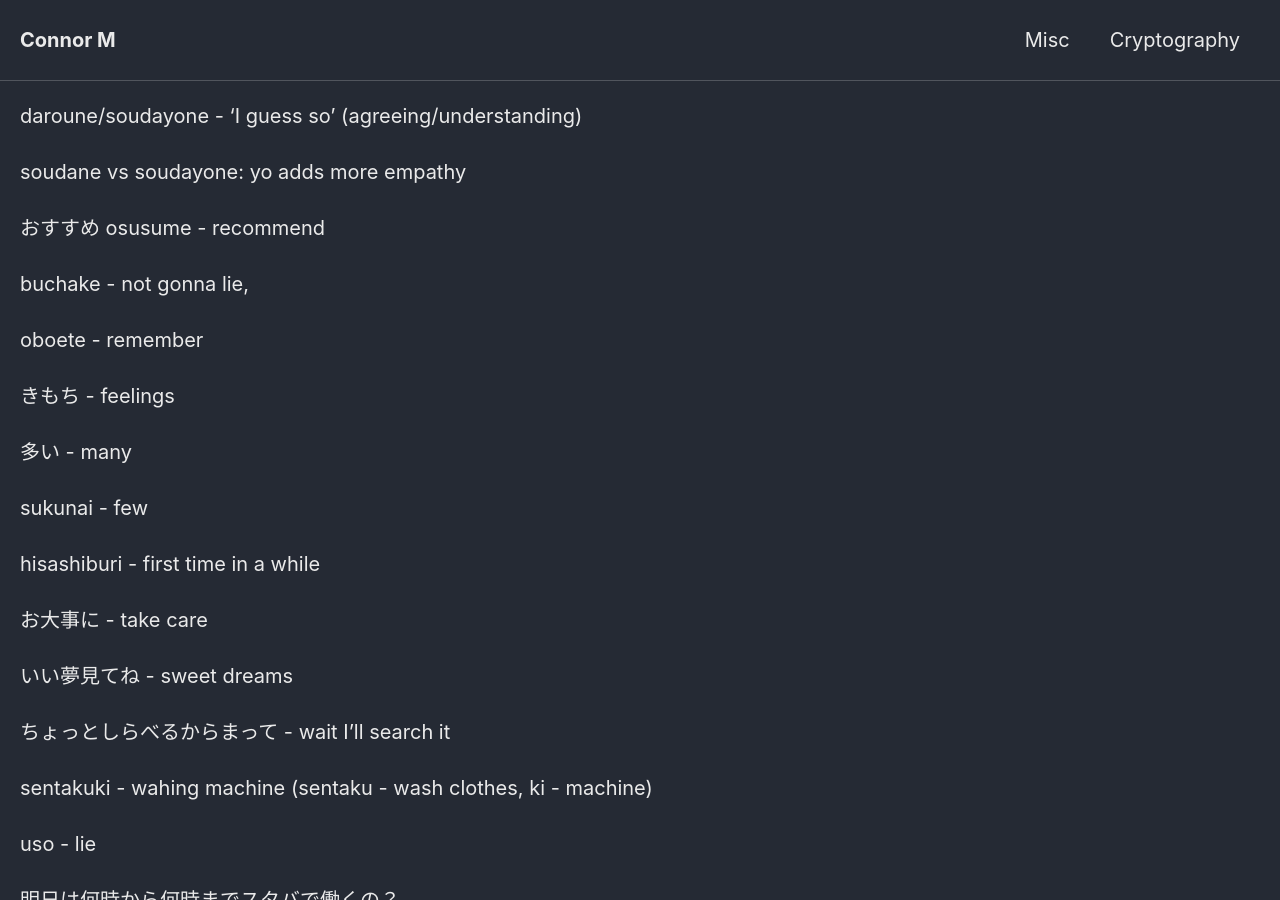
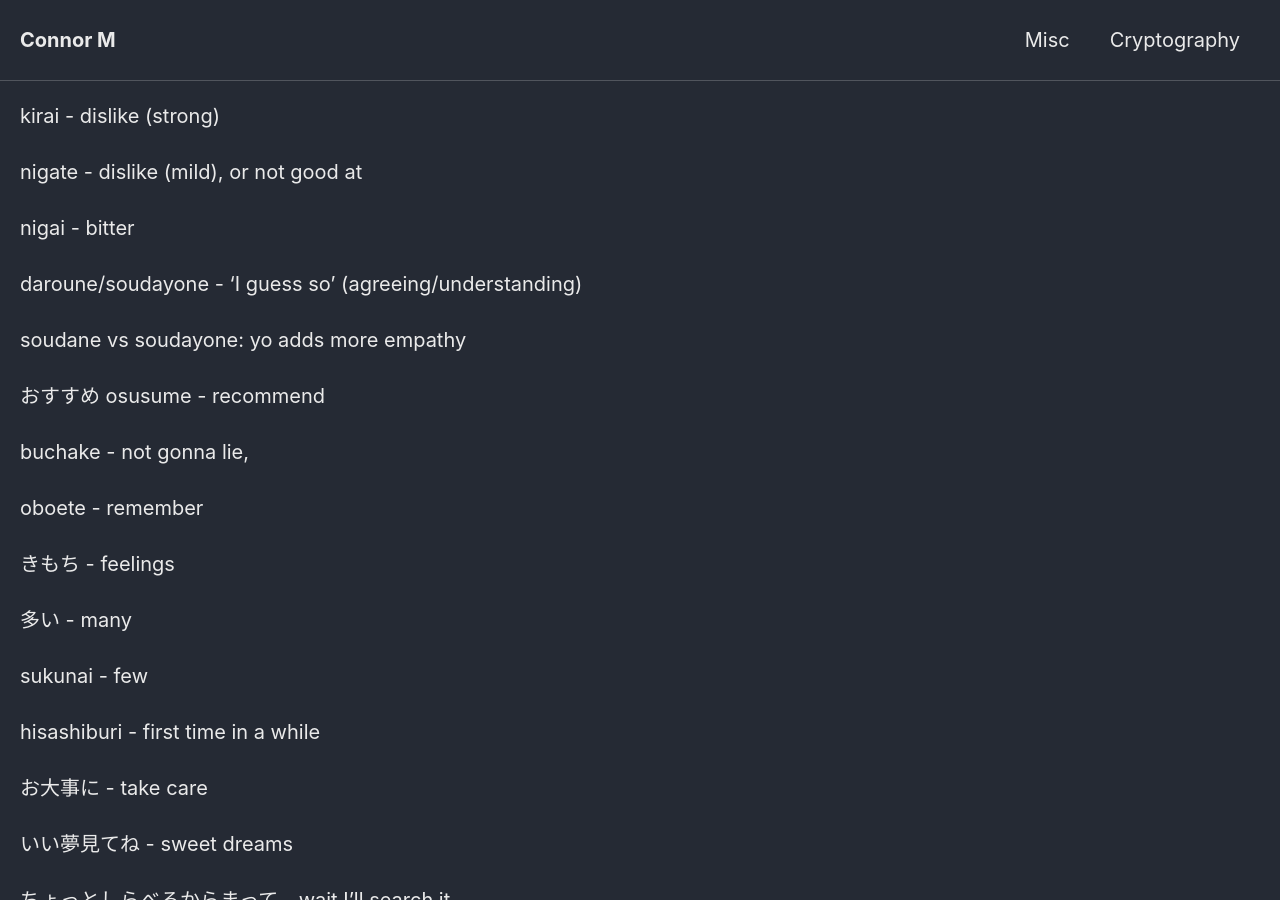
Before and after one commit to Connor-McCartney/Connor-McCartney.github.io, a Jekyll site: the page built from _pages/misc/japanese.md, in a window 1280 px wide and 900 px high. Built offline with Jekyll 4.4.1, drawn with Linux system fonts in a browser that asks for light colours; cached includes are drawn as plain includes; our own code applies the rules of GitHub Pages for plain Markdown files.

Commit message:
Update japanese.md

```diff
--- a/_pages/misc/japanese.md
+++ b/_pages/misc/japanese.md
@@ -1,3 +1,9 @@
+kirai - dislike (strong)
+
+nigate - dislike (mild), or not good at
+
+nigai - bitter
+
 daroune/soudayone - 'I guess so' (agreeing/understanding)
 
 soudane vs soudayone: yo adds more empathy
```
